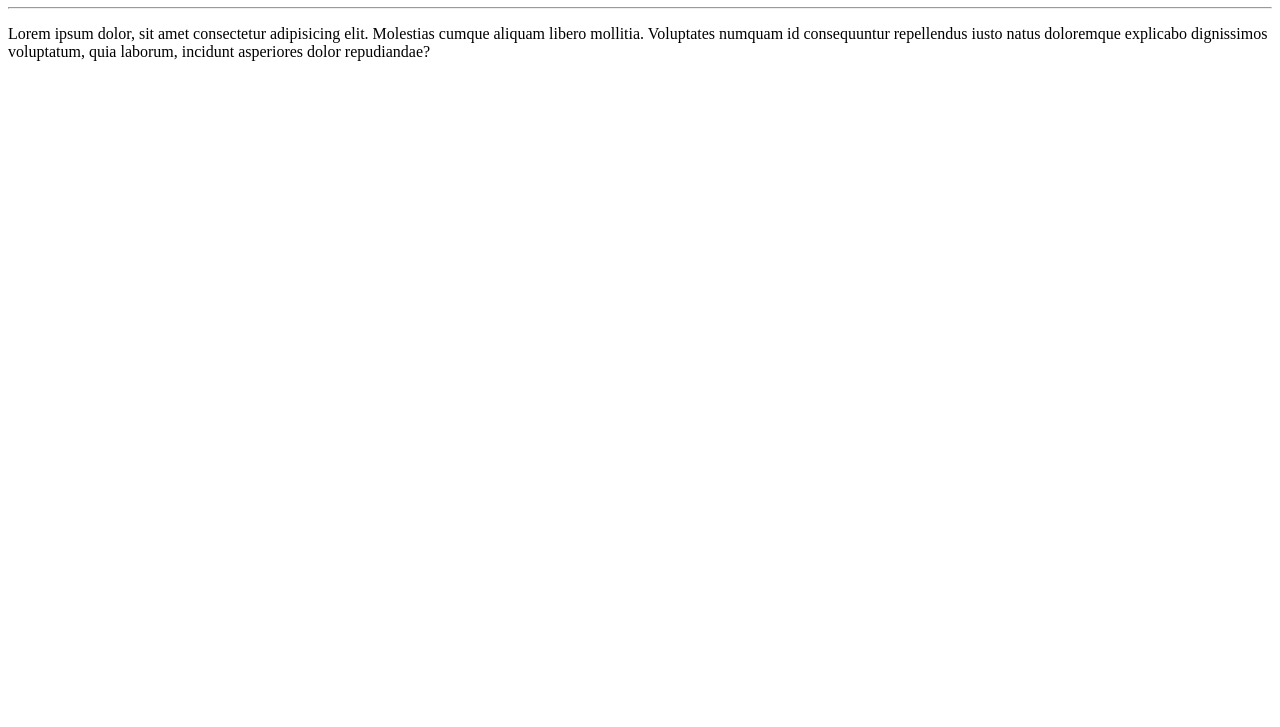
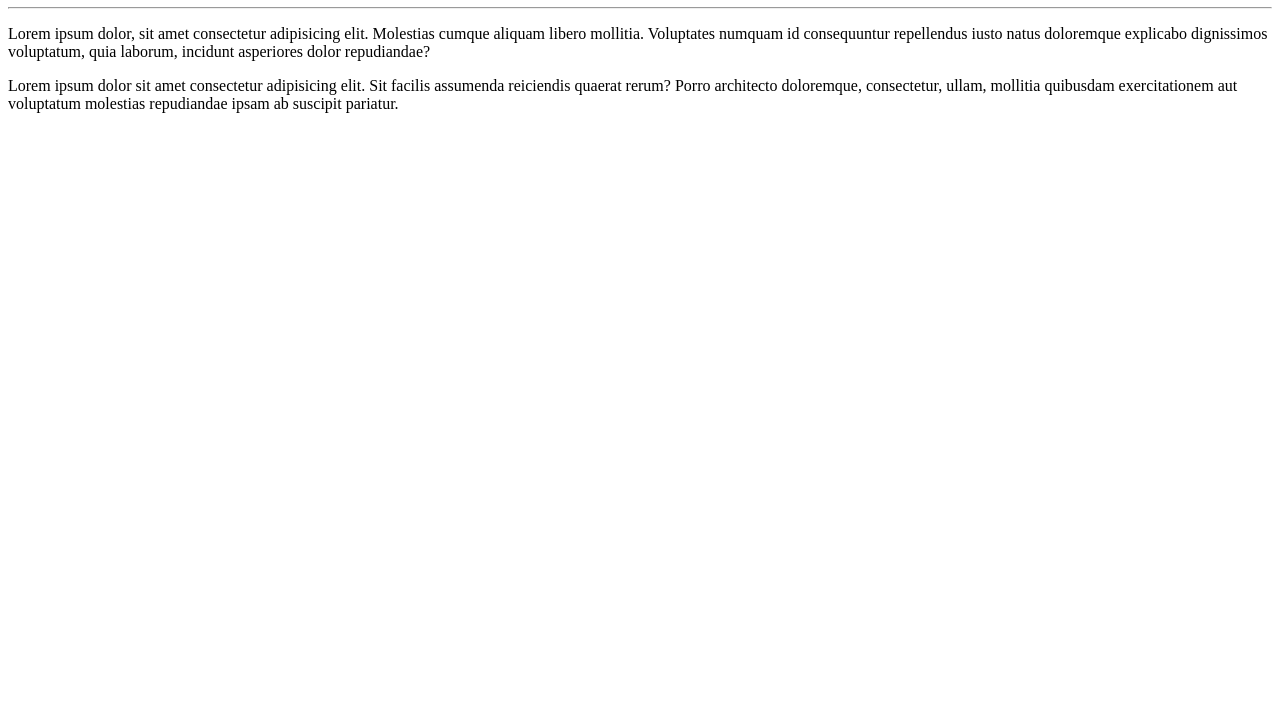
Before and after one commit to luanaSejanoski/OlaMundo, a plain HTML site: page site-exemplo/index.html in a window 1280 px wide. Shown: the part 73-800 px from the top of the page. Drawn offline with Linux system fonts and the light colour scheme.

Commit message:
adicionei um paragrafo

```diff
--- a/site-exemplo/index.html
+++ b/site-exemplo/index.html
@@ -9,5 +9,6 @@
     <h1>Olá Mundo!</h1>
     <hr>
     <p>Lorem ipsum dolor, sit amet consectetur adipisicing elit. Molestias cumque aliquam libero mollitia. Voluptates numquam id consequuntur repellendus iusto natus doloremque explicabo dignissimos voluptatum, quia laborum, incidunt asperiores dolor repudiandae?</p>
+    <p>Lorem ipsum dolor sit amet consectetur adipisicing elit. Sit facilis assumenda reiciendis quaerat rerum? Porro architecto doloremque, consectetur, ullam, mollitia quibusdam exercitationem aut voluptatum molestias repudiandae ipsam ab suscipit pariatur.</p>
 </body>
 </html>
```
